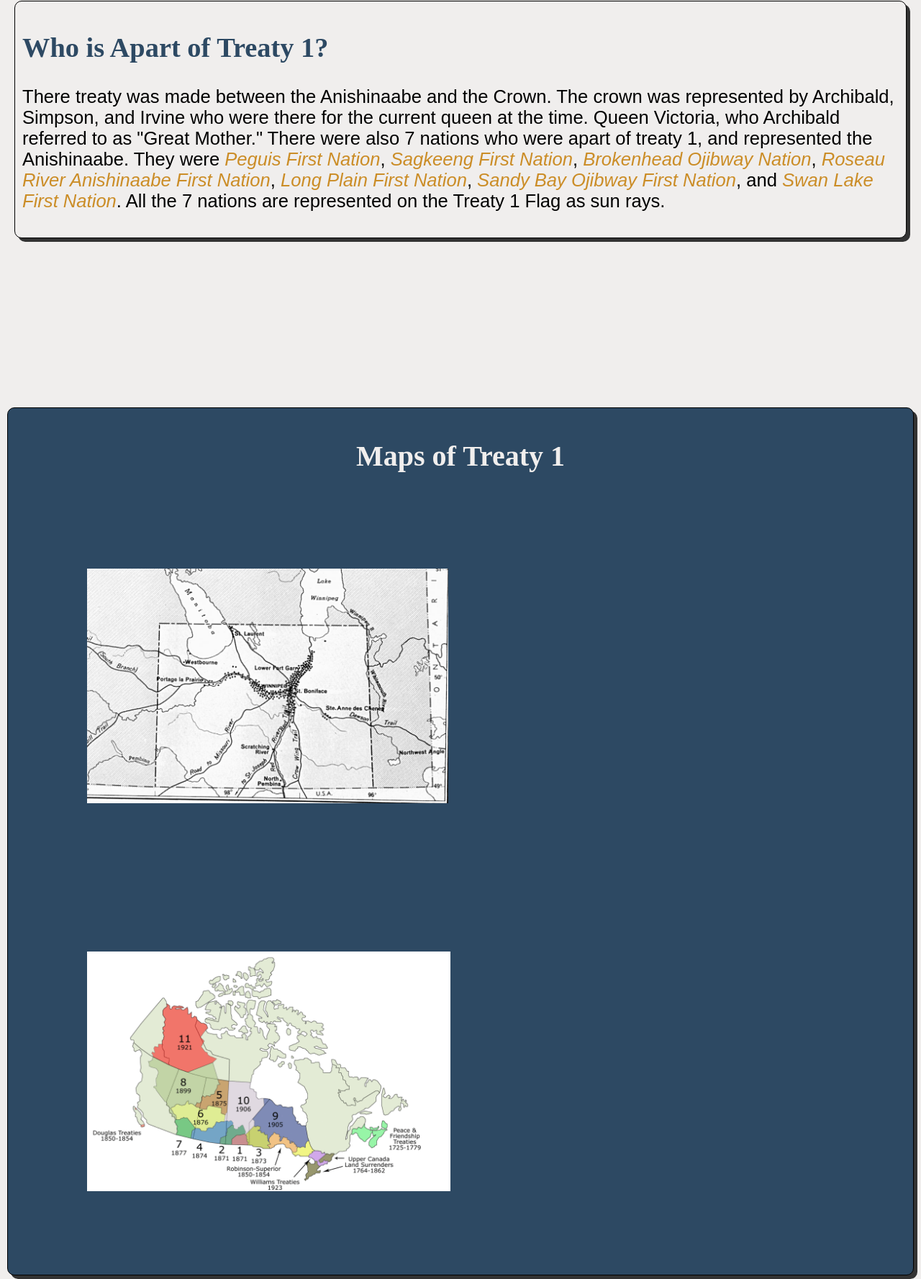
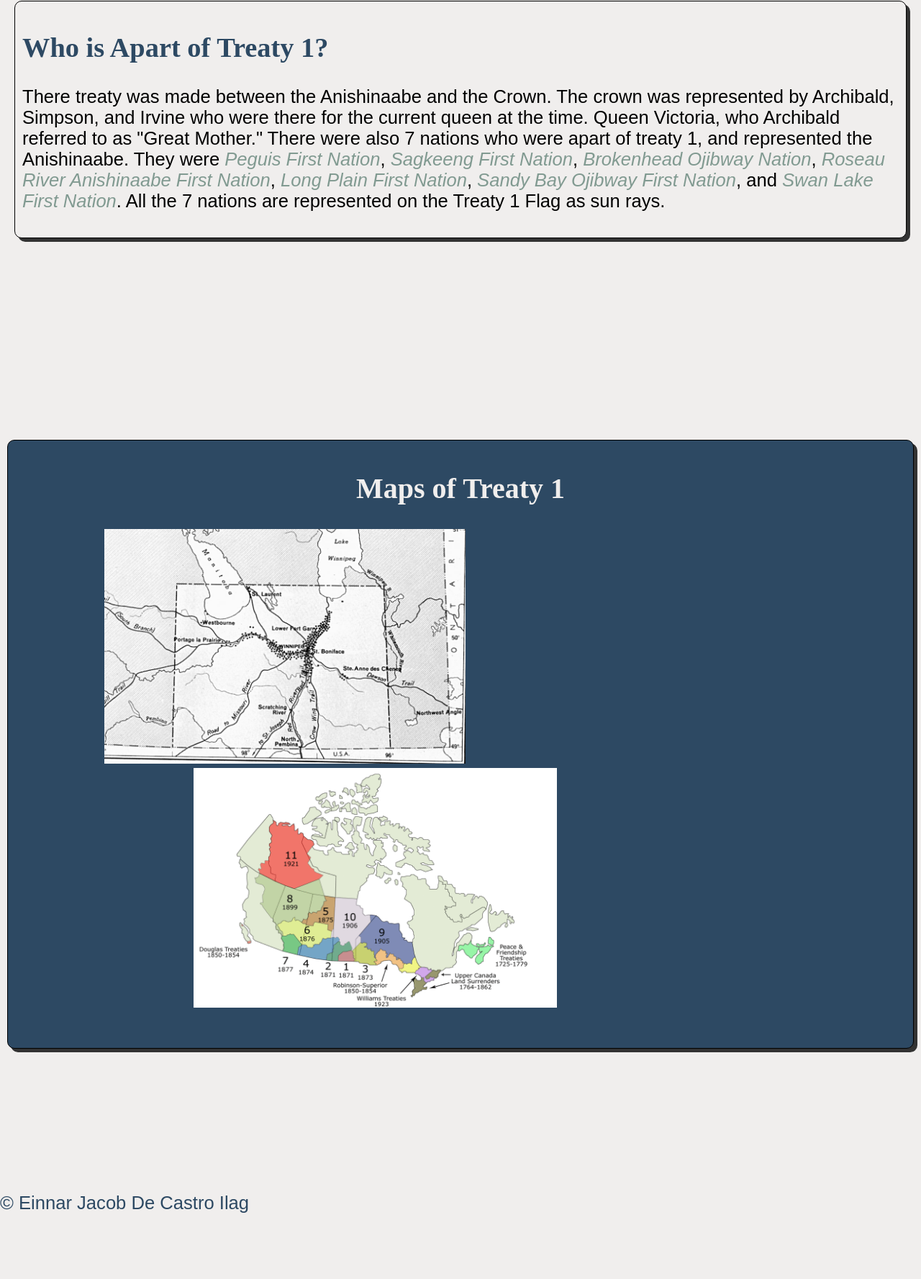
Before and after one commit to EinnarJacobIlag/Even-newer-treaty, a plain HTML site: page second-page.html in a window 1280 px wide. Shown: the part 846-2623 px from the top of the page at 72% size. After the commit the page ends 2558 px from the top, so only its background shows below. Drawn offline with Linux system fonts and the light colour scheme.

Commit message:
Final Edit I think

```diff
--- a/second-page.html
+++ b/second-page.html
@@ -1,10 +1,9 @@
 <!--
   •Name: Einnar Jacob De Castro Ilag
-  •Course: Web Dev
+  •Course: Web Development
   •Teacher: Mr. Hardman
-  •School: Pembina Trails Early College
-  •Date Last Modified: 12/18/22
-  Taken from http://colormind.io/bootstrap/
+  •School: Pembina Trails Early College, Fort Richmond Collegiate
+  •Date Last Modified: January 28, 2023
 -->
 <!DOCTYPE html>
 <html lang="en">
@@ -12,10 +11,13 @@
     <meta charset="UTF-8" />
     <meta http-equiv="X-UA-Compatible" content="IE=edge" />
     <meta name="viewport" content="width=device-width, initial-scale=1.0" />
-    <title>Page 2</title>
+    <title>Second Page</title>
     <link rel="stylesheet" href="stylesheets/main.css" />
     <style>
       /*
+        This adds a colour #819a91 to any text that has the span
+        called nation-name a mint like colour.
+
         This adds a bolded effect to everything with the
         definition id.
       */
@@ -25,19 +27,25 @@
       }
 
       /*
+        This adds a colour #819a91 to any text that has the class
+        called nation-name, a mint like colour.
+
         This adds an italic effect to everything with the
         nation-name id.
       */
-      #nation-name {
-        color: #cb8d27;
+      .nation-name {
+        color: #819a91;
         font-style: italic;
       }
 
       /*
+        This makes the text of anything with a class called map a colour of
+        #f0eeed, which is an off-white
+
         This makes the size of the font to 40 px, and this also
         moves the text to the center of the screen.
       */
-      #map {
+      .map {
         color: #f0eeed;
         font-size: 40px;
         text-align: center;
@@ -46,14 +54,24 @@
       /*
         This adds 100px to an images margin.
       */
-      img {
-        margin: 100px;
+      .img-1 {
+        margin-right: 5%;
+        margin-left: 10%;
       }
+
+      .img-2 {
+        margin-left: 20%;
+      }
+
+      /*
+        This adds 200 margin to the top of anything with a class of div-2
+      */
       .div-2 {
         margin-top: 200px;
       }
+
       /*
-        This adds 70px to the top and 70 pxto the
+        This adds 250px to the top and 70 px to the
         bottom with 10px to all directions to the padding
         of anything with the class section-1
       */
@@ -62,9 +80,22 @@
         padding-top: 250px;
         padding-bottom: 70px;
       }
+
+      /*
+        This changes the background-color to #2d4963 which is a
+        darker baby blue
+
+        This adds 50px of padding to the bottom of div-3
+
+        This also changes the colour to #f0eeed, which is an off-white
+        and adds 200px of margin to the top and bottom.
+      */
       .div-3 {
         background-color: #2d4963;
         color: #f0eeed;
+        padding-bottom: 50px;
+        margin-top: 200px;
+        margin-bottom: 200px;
       }
     </style>
   </head>
@@ -125,13 +156,14 @@
             Archibald referred to as "Great Mother." There were also 7 nations
             who were apart of treaty 1, and represented the Anishinaabe. They
             were
-            <span id="nation-name">Peguis First Nation</span>,
-            <span id="nation-name">Sagkeeng First Nation</span>,
-            <span id="nation-name">Brokenhead Ojibway Nation</span>,
-            <span id="nation-name">Roseau River Anishinaabe First Nation</span>,
-            <span id="nation-name">Long Plain First Nation</span>,
-            <span id="nation-name">Sandy Bay Ojibway First Nation</span>, and
-            <span id="nation-name">Swan Lake First Nation</span>. All the 7
+            <span class="nation-name">Peguis First Nation</span>,
+            <span class="nation-name">Sagkeeng First Nation</span>,
+            <span class="nation-name">Brokenhead Ojibway Nation</span>,
+            <span class="nation-name"
+              >Roseau River Anishinaabe First Nation</span
+            >, <span class="nation-name">Long Plain First Nation</span>,
+            <span class="nation-name">Sandy Bay Ojibway First Nation</span>, and
+            <span class="nation-name">Swan Lake First Nation</span>. All the 7
             nations are represented on the Treaty 1 Flag as sun rays.
           </p>
         </div>
@@ -140,11 +172,6 @@
         This divides the content in the body
       -->
       <section class="section-2">
-        <br />
-        <br />
-        <br />
-        <br />
-        <br />
         <!--
           This divides the content between the sections
         -->
@@ -153,11 +180,12 @@
             The id lets me style the heading without affecting other
             headings under the same tag
           -->
-          <h2 id="map">Maps of Treaty 1</h2>
+          <h2 class="map">Maps of Treaty 1</h2>
           <!--
             This lets me add an image to the page from my images folder
           -->
           <img
+            class="img-1"
             src="images/treaty-1.jpg"
             width="502px"
             height="326px"
@@ -166,10 +194,11 @@
             This lets me add an image to the page from my images folder
           -->
           <img
+            class="img-2"
             src="images/all-treaty-maps.gif"
             width="505px"
             height="333px"
-            alt="This is a map of Canada that is filled with coloured areas indicating where each Treaty is and the year it took place " />
+            alt="This is a map of Canada that is filled with coloured areas indicating where each Treaty is and the year it took place." />
         </div>
       </section>
     </main>
--- a/stylesheets/main.css
+++ b/stylesheets/main.css
@@ -10,11 +10,11 @@
 body {
   background-color: #f0eeed;
 
-  margin: 0;
-
   font-size: 1.6rem;
 
   font-family: sans-serif;
+
+  margin: 0 auto;
 }
 
 /*
@@ -37,18 +37,18 @@ header {
   padding-bottom: 10px;
 
   position: fixed;
-  left: 0;
-  right: 0;
+  left: 0%;
+  right: 0%;
 }
 
 /*
   This makes the size of the text 40px. This also
-  moves text 10 px to the right and 10 px down from
+  moves text 30 px to the right and 30 px down from
   the original position
 */
 h1 {
   font-size: 40px;
-  transform: translate(10px, 30px);
+  transform: translate(30px, 30px);
   font-family: serif, sans-serif;
 }
 
```
Also changed, not shown: index.html (+61 -16 lines).
